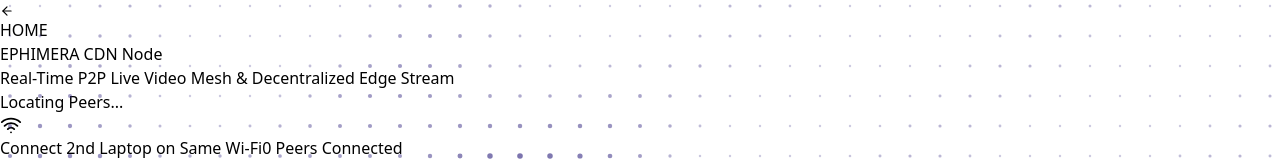
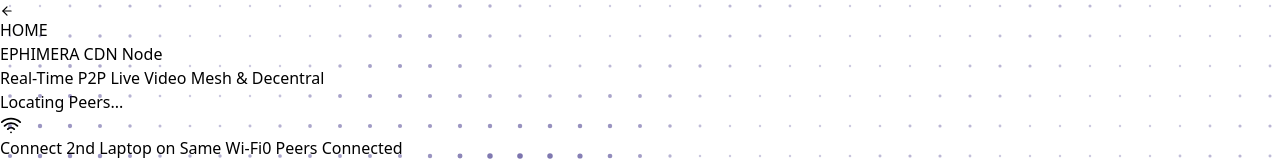
Before and after one commit to Aryang2712/Ephimera_Final, a React (Vite) app in the folder client/: page / in a window 1280 px wide. Both pictures are taken after a click on the button 639 px from the left and 553 px from the top of the page. Shown: the part 304-465 px from the top of the page. Built offline with nearby package versions, Linux system fonts and the light colour scheme; no server answers.

Commit message:
style: increase font size of EPHIMERA CDN Node and slow typewriter cadence by 10%

```diff
--- a/client/src/components/StreamDashboard.jsx
+++ b/client/src/components/StreamDashboard.jsx
@@ -57,12 +57,12 @@
   const [copied, setCopied] = useState(false);
   const [shareUrl, setShareUrl] = useState('');
 
-  // Live Typewriter Effect
-  const { displayedText: titleText, isTyping: isTitleTyping } = useTypewriter('EPHIMERA CDN Node', 55, 100);
+  // Live Typewriter Effect (tuned 10% slower for deliberate cinematic cadence)
+  const { displayedText: titleText, isTyping: isTitleTyping } = useTypewriter('EPHIMERA CDN Node', 68, 120);
   const { displayedText: subText, isTyping: isSubTyping } = useTypewriter(
     'Real-Time P2P Live Video Mesh & Decentralized Edge Streaming',
-    22,
-    1150
+    26,
+    1350
   );
 
   useEffect(() => {
@@ -184,13 +184,13 @@
       {/* Header with White Text and Live Typewriter Effect */}
       <div className="flex flex-col sm:flex-row sm:items-center justify-between gap-4">
         <div>
-          <h1 className="text-3xl sm:text-4xl font-black text-white tracking-tight flex items-center">
+          <h1 className="text-4xl sm:text-[2.75rem] font-black text-white tracking-tight flex items-center leading-none">
             <span>{titleText}</span>
             {isTitleTyping && (
-              <span className="inline-block ml-1.5 w-1 h-8 bg-purple-400 animate-pulse shadow-[0_0_12px_rgba(168,85,247,0.9)] rounded-sm" />
+              <span className="inline-block ml-2 w-1.5 h-9 sm:h-11 bg-purple-400 animate-pulse shadow-[0_0_14px_rgba(168,85,247,0.95)] rounded-sm" />
             )}
           </h1>
-          <p className="text-xs sm:text-sm text-[#B39CD0] mt-1 font-mono flex items-center min-h-[1.4rem] tracking-wide">
+          <p className="text-xs sm:text-sm text-[#B39CD0] mt-2 font-mono flex items-center min-h-[1.4rem] tracking-wide">
             <span>{subText}</span>
             {isSubTyping && (
               <span className="inline-block ml-1 w-2 h-4 bg-purple-400 animate-pulse shadow-[0_0_8px_rgba(168,85,247,0.8)]" />
```
